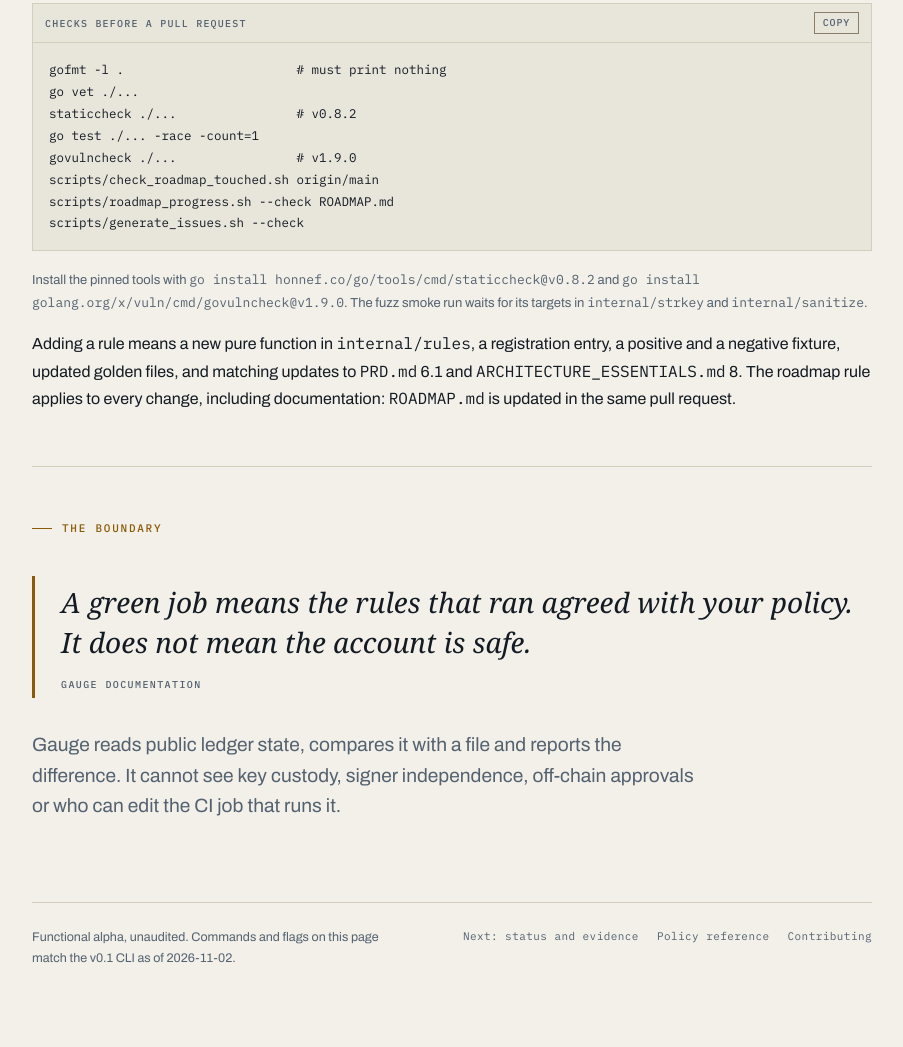
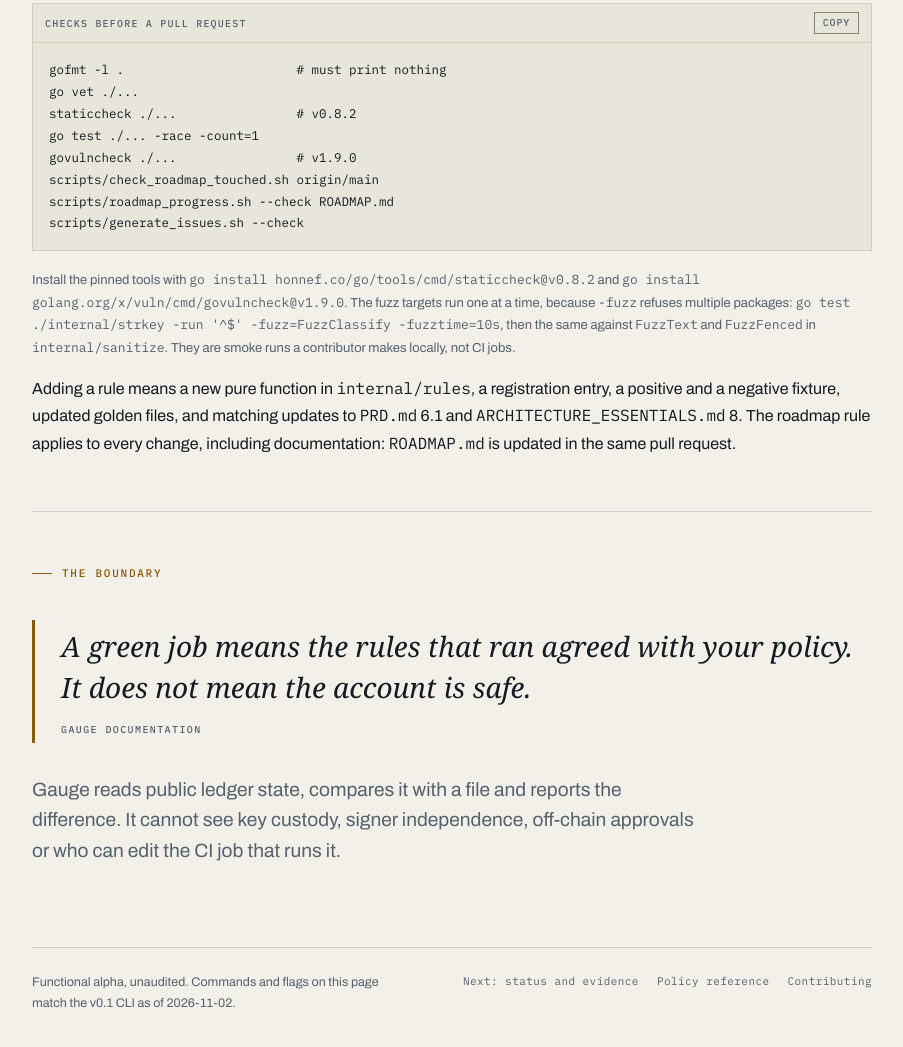
Before and after one commit to posture-sec/guage, a plain HTML site: page site/guides.html in a window 1280 px wide. Shown: the part 4747-5794 px from the top of the page, without its empty margins (330-1233 px from the left). Drawn offline with Linux system fonts and the light colour scheme.

Commit message:
docs(1.21): correct four files describing a fuzz run that exists
AGENTS.md section 5, CONTRIBUTING.md, SECURITY.md and site/guides.html all
still said the fuzz smoke run was waiting for targets in internal/strkey and
internal/sanitize. Tasks 2.2 and 2.5 were ticked on 2026-10-30 and the tree
has FuzzClassify, FuzzText and FuzzFenced, so the sentence was false, and the
one command the two markdown files printed fails as typed because go test
accepts -fuzz for one package at a time. The files now print three per-target
commands and label them local smoke runs rather than CI jobs; SECURITY.md no
longer credits fuzzing to CI.

Verified by running what the files now print: all three targets PASS for a
ten-second budget each, no crashes, nothing written into the working tree.
The published Scorecard run on main already scored Fuzzing 10.
Roadmap: 1.21 ticked, changelog row, progress table and Last updated moved.

```diff
--- a/site/guides.html
+++ b/site/guides.html
@@ -249,7 +249,7 @@ scripts/check_roadmap_touched.sh origin/main
 scripts/roadmap_progress.sh --check ROADMAP.md
 scripts/generate_issues.sh --check</pre>
           </div>
-          <p class="small muted">Install the pinned tools with <code>go install honnef.co/go/tools/cmd/staticcheck@v0.8.2</code> and <code>go install golang.org/x/vuln/cmd/govulncheck@v1.9.0</code>. The fuzz smoke run waits for its targets in <code>internal/strkey</code> and <code>internal/sanitize</code>.</p>
+          <p class="small muted">Install the pinned tools with <code>go install honnef.co/go/tools/cmd/staticcheck@v0.8.2</code> and <code>go install golang.org/x/vuln/cmd/govulncheck@v1.9.0</code>. The fuzz targets run one at a time, because <code>-fuzz</code> refuses multiple packages: <code>go test ./internal/strkey -run '^$' -fuzz=FuzzClassify -fuzztime=10s</code>, then the same against <code>FuzzText</code> and <code>FuzzFenced</code> in <code>internal/sanitize</code>. They are smoke runs a contributor makes locally, not CI jobs.</p>
           <p>Adding a rule means a new pure function in <code>internal/rules</code>, a registration entry, a positive and a negative fixture, updated golden files, and matching updates to <code>PRD.md</code> 6.1 and <code>ARCHITECTURE_ESSENTIALS.md</code> 8. The roadmap rule applies to every change, including documentation: <code>ROADMAP.md</code> is updated in the same pull request.</p>
         </section>
 
```
Also changed, not shown: 4 other files.
